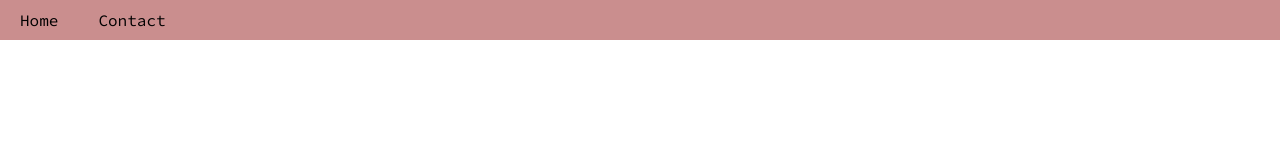
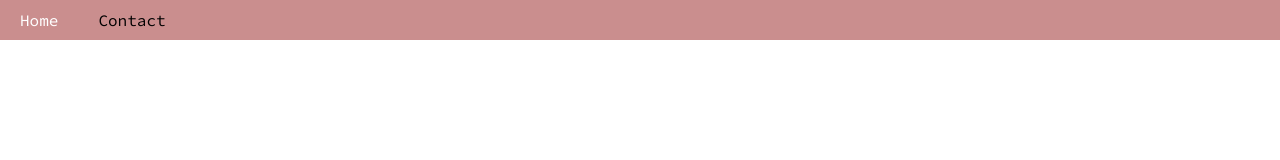
Before and after one commit to cybersaksham/React-Dance-Webiste, a React (Create React App) app in the folder frontend/: page / in a window 1280 px wide. Shown: the top 160 px of the page. Built offline with nearby package versions, Linux system fonts and the light colour scheme.

Commit message:
router setup

```diff
--- a/frontend/package.json
+++ b/frontend/package.json
@@ -8,6 +8,7 @@
     "@testing-library/user-event": "^12.8.3",
     "react": "^17.0.2",
     "react-dom": "^17.0.2",
+    "react-router-dom": "^5.3.0",
     "react-scripts": "4.0.3",
     "web-vitals": "^1.1.2"
   },
--- a/frontend/src/App.js
+++ b/frontend/src/App.js
@@ -1,11 +1,20 @@
 import "./App.css";
 import Navbar from "./Components/Navbar";
+import { BrowserRouter as Router, Switch, Route } from "react-router-dom";
 
 function App() {
   return (
-    <div>
+    <Router>
       <Navbar />
-    </div>
+      <Switch>
+        <Route exact path="/">
+          {/* <Home /> */}
+        </Route>
+        <Route exact path="/contact">
+          {/* <Contact /> */}
+        </Route>
+      </Switch>
+    </Router>
   );
 }
 
--- a/frontend/src/Components/Navbar.js
+++ b/frontend/src/Components/Navbar.js
@@ -1,15 +1,18 @@
 import React from "react";
+import { Link, useLocation } from "react-router-dom";
 import "../Style/Navbar.css";
 
 const Navbar = () => {
+  const location = useLocation();
+
   return (
     <nav>
       <ul>
-        <li>
-          <a href="/">Home</a>
+        <li className={location.pathname === "/" ? "activeTabs" : ""}>
+          <Link to="/">Home</Link>
         </li>
-        <li>
-          <a href="/contact">Contact</a>
+        <li className={location.pathname === "/contact" ? "activeTabs" : ""}>
+          <Link to="/contact">Contact</Link>
         </li>
       </ul>
     </nav>
--- a/frontend/src/Style/Navbar.css
+++ b/frontend/src/Style/Navbar.css
@@ -28,6 +28,6 @@
   color: white;
 }
 
-.activeTabs {
+.activeTabs a {
   color: white !important;
 }
```
Also changed, not shown: 1 other file (tests, documents, lock files or other folders).
